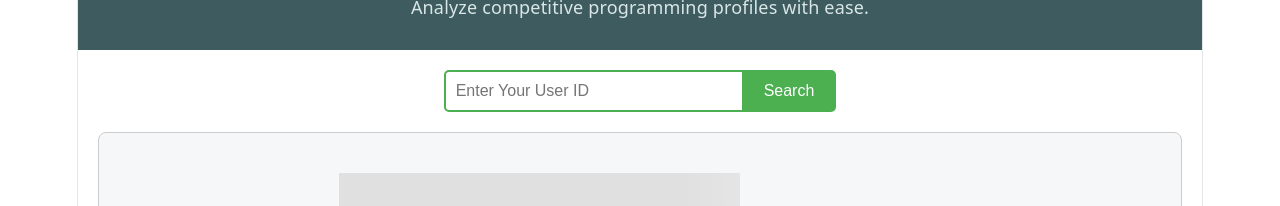
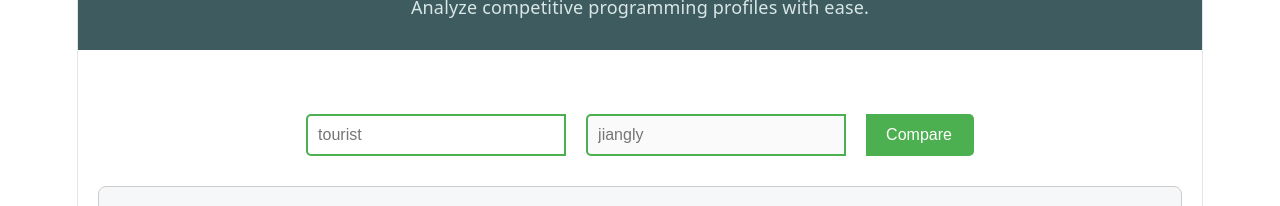
Before and after one commit to sampadghane/codeforces-visualizer-v2, a React (Vite) app: page / in a window 1280 px wide. Shown: the part 311-517 px from the top of the page. Built offline with nearby package versions, Linux system fonts and the light colour scheme.

Commit message:
Extract UserProfile and API service for reuable architecture

```diff
--- a/src/components/Body.jsx
+++ b/src/components/Body.jsx
@@ -1,6 +1,14 @@
+// TODO:
+// 1. Refactor API calls into fetchUserData()
+// 2. Replace multiple states with a single user object
+// 3. Enable User 2 input
+// 4. Compare two Codeforces users
+
+
 import { useState, useEffect } from "react";
 import CartShimmer from "./CartShimmer";
 import UserProfile from "./UserProfile";
+import { fetchUserData } from "../services/codeforcesApi";
 
 let Body=()=>{
 
@@ -111,13 +119,47 @@ let Body=()=>{
 
 
 
+
+
     return(
 
         <div id="body">
 
-            <div className="search-container">
-               <input type="text" placeholder="Enter Your User ID" className="search-bar"  onChange={handleInputChange}/>
-               <button type="submit" className="search-button" onClick={handleSearchClick}>Search</button>
+            <div className="compare-search">
+
+                <div className="search-box">
+
+                    <label>User 1</label>
+
+                    <input
+                        type="text"
+                        placeholder="tourist"
+                        className="search-bar"
+                        onChange={handleInputChange}
+                    />
+
+                </div>
+
+                <div className="search-box">
+
+                    <label>User 2</label>
+
+                    <input
+                        type="text"
+                        placeholder="jiangly"
+                        className="search-bar"
+                        disabled
+                    />
+
+                </div>
+
+                <button
+                    className="search-button"
+                    onClick={handleSearchClick}
+                >
+                    Compare
+                </button>
+
             </div>
 
 
--- /dev/null
+++ b/src/services/codeforcesApi.js
@@ -0,0 +1,42 @@
+export const fetchUserData = async (handle) => {
+
+    const [
+
+        infoRes,
+        ratingRes,
+        latestRes,
+        allRes
+
+    ] = await Promise.all([
+
+        fetch(
+            `https://codeforces.com/api/user.info?handles=${handle}`
+        ),
+
+        fetch(
+            `https://codeforces.com/api/user.rating?handle=${handle}`
+        ),
+
+        fetch(
+            `https://codeforces.com/api/user.status?handle=${handle}&from=1&count=1`
+        ),
+
+        fetch(
+            `https://codeforces.com/api/user.status?handle=${handle}`
+        )
+
+    ]);
+
+    return {
+
+        info: await infoRes.json(),
+
+        rating: await ratingRes.json(),
+
+        latest: await latestRes.json(),
+
+        all: await allRes.json()
+
+    };
+
+};
--- a/src/styles/style.css
+++ b/src/styles/style.css
@@ -249,3 +249,26 @@
     font-weight: bold;
     color: #2b7a78;
 }
+.compare-search {
+    display: flex;
+    justify-content: center;
+    align-items: flex-end;
+    gap: 20px;
+    margin: 30px auto;
+    flex-wrap: wrap;
+}
+
+.search-box {
+    display: flex;
+    flex-direction: column;
+}
+
+.search-box label {
+    margin-bottom: 8px;
+    font-weight: 600;
+    color: white;
+}
+
+.search-box input {
+    width: 260px;
+}
```
